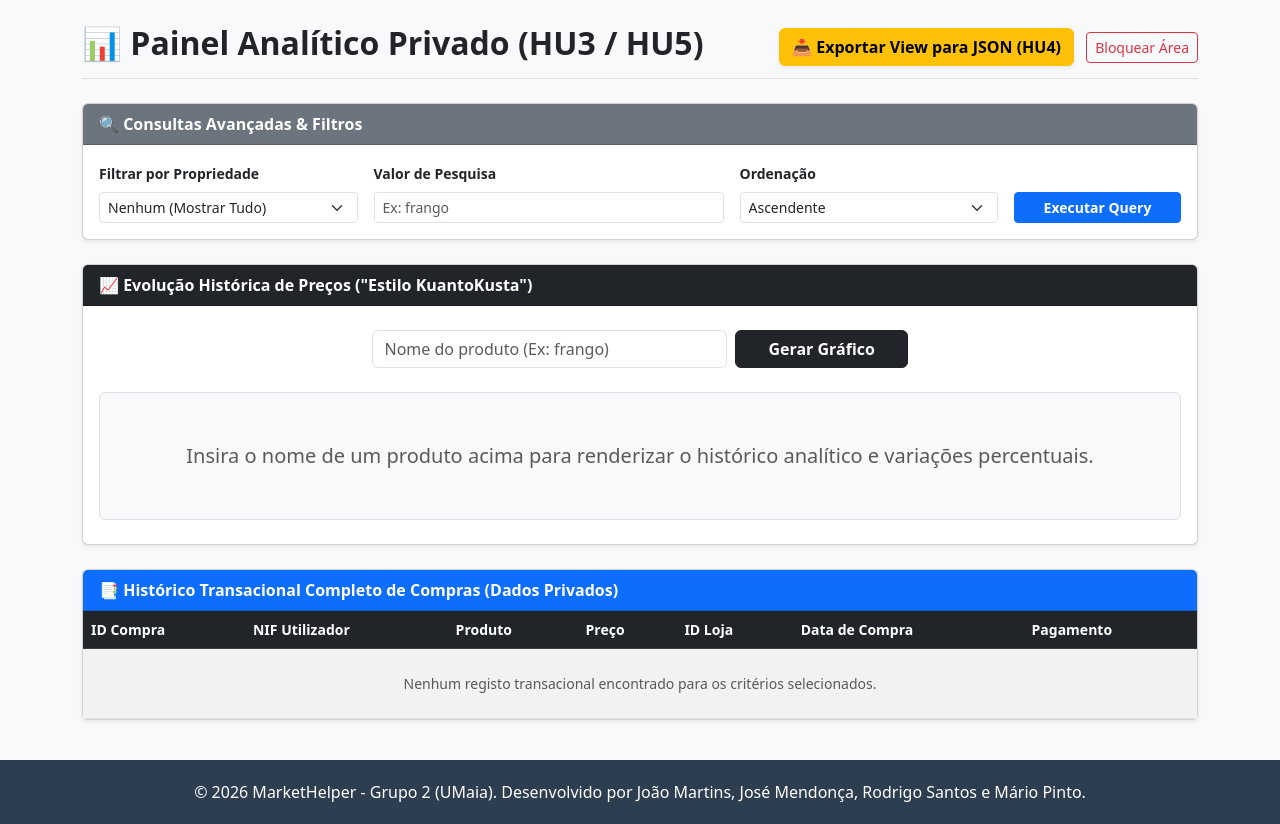
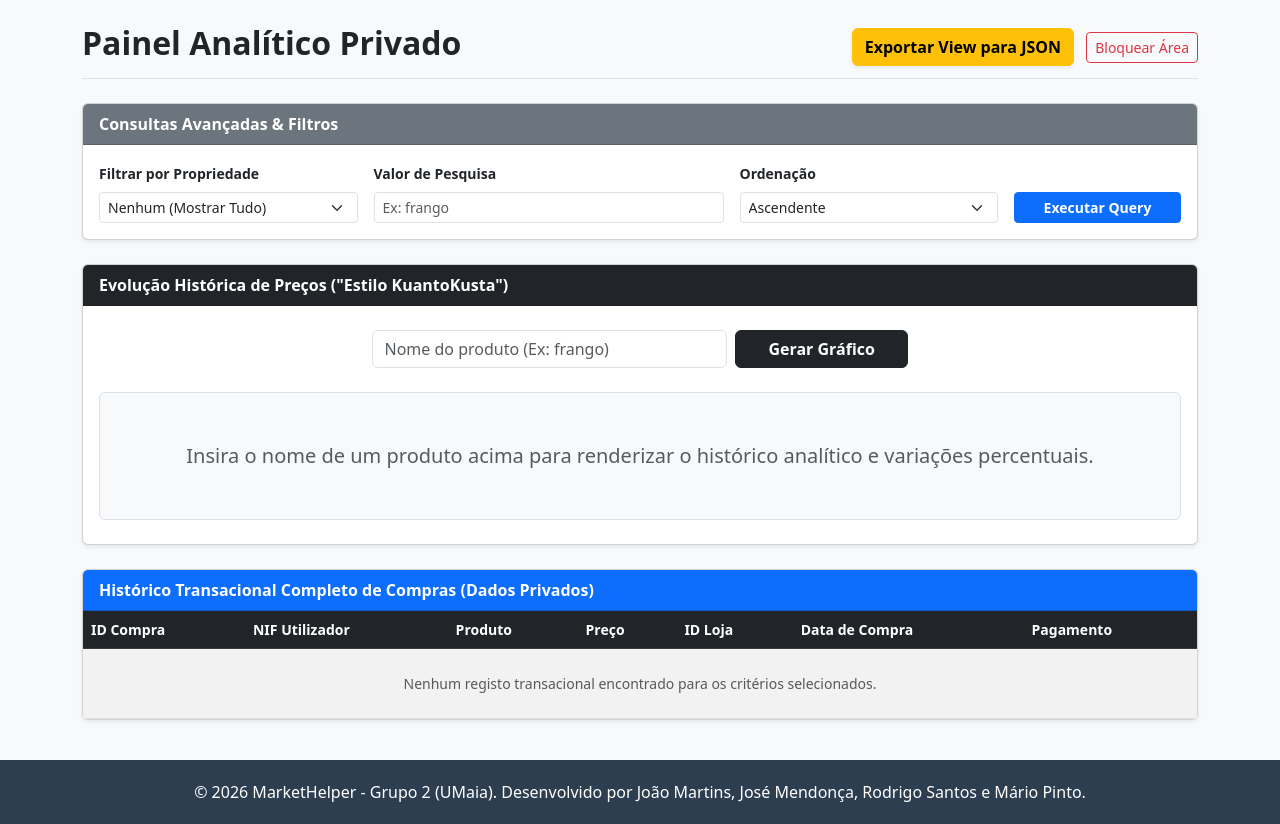
Before and after one commit to Joao-RSM/mads-marketHelper-dashboard, a Python web app: template templates/dashboard.html in a window 1280 px wide. Shown: the part 56-880 px from the top of the page. Run offline with Jinja, Linux system fonts and the light colour scheme; the template is opened without the code that fills it, so the values that code supplies are empty.

Commit message:
Remove emojis from dashboard titles and buttons

```diff
--- a/templates/dashboard.html
+++ b/templates/dashboard.html
@@ -2,15 +2,15 @@
 {% block title %}Dashboard Privado - MarketHelper{% endblock %}
 {% block content %}
 <div class="d-flex justify-content-between align-items-center mb-4 pb-2 border-bottom">
-    <h2 class="fw-bold text-dark">📊 Painel Analítico Privado (HU3 / HU5)</h2>
+    <h2 class="fw-bold text-dark">Painel Analítico Privado</h2>
     <div>
-        <a href="/exportar_json" class="btn btn-warning fw-bold shadow-sm">📥 Exportar View para JSON (HU4)</a>
+        <a href="/exportar_json" class="btn btn-warning fw-bold shadow-sm">Exportar View para JSON</a>
         <a href="/logout" class="btn btn-outline-danger btn-sm ms-2">Bloquear Área</a>
     </div>
 </div>
 
 <div class="card shadow-sm mb-4">
-    <div class="card-header bg-secondary text-white fw-bold">🔍 Consultas Avançadas & Filtros</div>
+    <div class="card-header bg-secondary text-white fw-bold">Consultas Avançadas & Filtros</div>
     <div class="card-body">
         <form action="/dashboard" method="GET" class="row g-3">
             <div class="col-md-3">
@@ -44,7 +44,7 @@
 <div class="row mb-4">
     <div class="col-md-12">
         <div class="card shadow-sm">
-            <div class="card-header bg-dark text-white fw-bold">📈 Evolução Histórica de Preços ("Estilo KuantoKusta")</div>
+            <div class="card-header bg-dark text-white fw-bold">Evolução Histórica de Preços ("Estilo KuantoKusta")</div>
             <div class="card-body text-center py-4">
                 <form action="/dashboard" method="GET" class="row justify-content-center g-2 mb-4">
                     <div class="col-md-4">
@@ -70,7 +70,7 @@
 </div>
 
 <div class="card shadow-sm mb-4">
-    <div class="card-header bg-primary text-white fw-bold">📑 Histórico Transacional Completo de Compras (Dados Privados)</div>
+    <div class="card-header bg-primary text-white fw-bold">Histórico Transacional Completo de Compras (Dados Privados)</div>
     <div class="card-body p-0">
         <div class="table-responsive">
             <table class="table table-striped table-hover mb-0 small">
```
